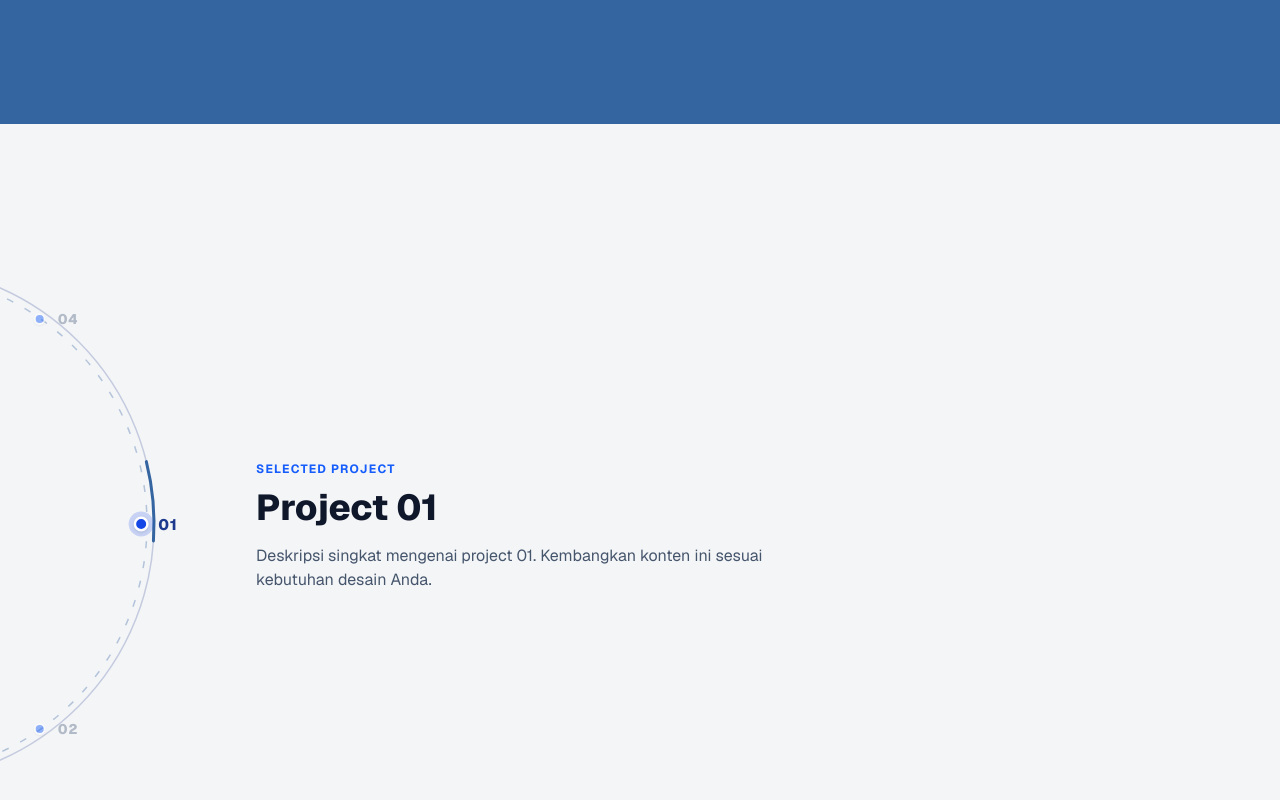
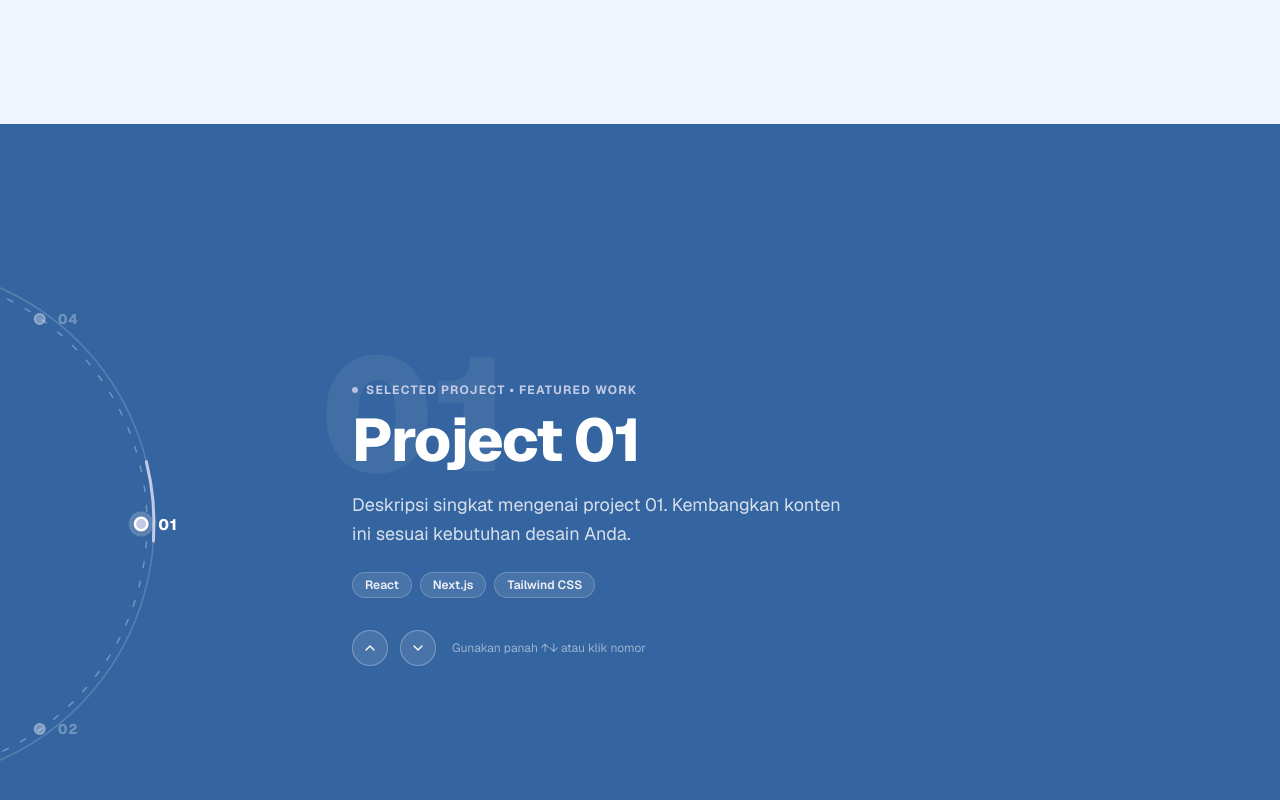
Before and after one commit to YogaTriputra/yoga-dev, a Next.js app: page /project in a window 1280 px wide. Shown: the part 676-1476 px from the top of the page. Built offline with nearby package versions, Linux system fonts and the light colour scheme.

Commit message:
make transition project

```diff
--- a/app/project/page.tsx
+++ b/app/project/page.tsx
@@ -1,33 +1,110 @@
 "use client";
 
-import { Sparkles } from "lucide-react";
-import { useState } from "react";
-import { motion } from "motion/react";
+import { Sparkles, ChevronUp, ChevronDown } from "lucide-react";
+import { useState, useEffect, useCallback } from "react";
+import { motion, AnimatePresence } from "motion/react";
 
-const projects = [
-    { number: "01", title: "Project 01" },
-    { number: "02", title: "NutritionBot" },
-    { number: "03", title: "NeoRain" },
-    { number: "04", title: "TukangAja" }
+interface ProjectItem {
+  number: string;
+  title: string;
+  category: string;
+  description: string;
+  tags?: string[];
+}
+
+const projects: ProjectItem[] = [
+  {
+    number: "01",
+    title: "Project 01",
+    category: "Featured Work",
+    description:
+      "Deskripsi singkat mengenai project 01. Kembangkan konten ini sesuai kebutuhan desain Anda.",
+    tags: ["React", "Next.js", "Tailwind CSS"],
+  },
+  {
+    number: "02",
+    title: "NutritionBot",
+    category: "AI & Health Tech",
+    description:
+      "Deskripsi singkat mengenai project 02. Kembangkan konten ini sesuai kebutuhan desain Anda.",
+    tags: ["Chatbot AI", "React", "Tailwind CSS"],
+  },
+  {
+    number: "03",
+    title: "NeoRain",
+    category: "Creative Interface",
+    description:
+      "Deskripsi singkat mengenai project 03. Kembangkan konten ini sesuai kebutuhan desain Anda.",
+    tags: ["UI/UX Design", "Motion", "TypeScript"],
+  },
+  {
+    number: "04",
+    title: "TukangAja",
+    category: "On-Demand Service",
+    description:
+      "Deskripsi singkat mengenai project 04. Kembangkan konten ini sesuai kebutuhan desain Anda.",
+    tags: ["Fullstack", "Next.js", "PostgreSQL"],
+  },
 ];
 
 export default function ProjectPage() {
   const [activeNumber, setActiveNumber] = useState("01");
+  const [direction, setDirection] = useState(1);
   const radius = 260;
   const visibleAngles = [0, 52, 180, -52];
+
   const activeIndex = projects.findIndex(
     (project) => project.number === activeNumber,
   );
+  const currentProject = projects[activeIndex] || projects[0];
 
-    const selectProject = (index: number) => {
+  const selectProject = useCallback(
+    (index: number) => {
+      if (index === activeIndex) return;
+
+      let diff = index - activeIndex;
+      if (diff === projects.length - 1) diff = -1;
+      else if (diff === -(projects.length - 1)) diff = 1;
+
+      setDirection(diff > 0 ? 1 : -1);
       setActiveNumber(projects[index].number);
+    },
+    [activeIndex],
+  );
+
+  const nextProject = useCallback(() => {
+    selectProject((activeIndex + 1) % projects.length);
+  }, [activeIndex, selectProject]);
+
+  const prevProject = useCallback(() => {
+    selectProject((activeIndex - 1 + projects.length) % projects.length);
+  }, [activeIndex, selectProject]);
+
+  // Keyboard navigation (Arrow keys)
+  useEffect(() => {
+    const handleKeyDown = (e: KeyboardEvent) => {
+      if (e.key === "ArrowDown" || e.key === "ArrowRight") {
+        nextProject();
+      } else if (e.key === "ArrowUp" || e.key === "ArrowLeft") {
+        prevProject();
+      }
     };
+    window.addEventListener("keydown", handleKeyDown);
+    return () => window.removeEventListener("keydown", handleKeyDown);
+  }, [nextProject, prevProject]);
 
   return (
     <main className="min-h-screen">
-            <section className="flex min-h-screen items-center bg-[#3565a0] px-8 text-[#f0eee9] lg:px-16">
-                <div className="mx-auto w-full max-w-7xl">
-                    <div className="inline-flex items-center gap-2 rounded-full border border-white/35 px-4 py-2 text-xs font-bold uppercase tracking-[0.18em] text-white/80">
+      {/* SECTION 1: HEADER */}
+      <section className="flex min-h-screen items-center bg-blue-50 px-8 text-[#3565a0] lg:px-16">
+        <motion.div
+          initial={{ opacity: 0, y: 24 }}
+          whileInView={{ opacity: 1, y: 0 }}
+          viewport={{ once: true, amount: 0.3 }}
+          transition={{ duration: 0.6, ease: [0.22, 1, 0.36, 1] }}
+          className="mx-auto w-full max-w-7xl"
+        >
+          <div className="inline-flex items-center gap-2 rounded-full border border-[#3565a0] px-4 py-2 text-xs font-bold uppercase tracking-[0.18em] text-[#3565a0]">
             <Sparkles className="h-4 w-4" />
             Selected Work
           </div>
@@ -37,24 +114,24 @@ export default function ProjectPage() {
               Project
             </h1>
 
-                        <span className="hidden h-20 w-px bg-white/70 sm:block" />
+            <span className="hidden h-20 w-px bg-[#3565a0] sm:block" />
 
-                        <p className="text-xl font-bold leading-tight text-[#c3cae5] lg:text-2xl">
+            <p className="text-xl font-bold leading-tight text-slate-700 lg:text-2xl">
               Things <br /> I&apos;ve Built
             </p>
 
-                        <div className="mt-5 h-0.5 w-16 bg-[#c3cae5]" />
+            <div className="mt-5 h-0.5 w-16 bg-slate-700" />
 
-                        <p className="mt-6 max-w-md text-base leading-7 text-white/80 lg:text-lg">
+            <p className="mt-6 max-w-md text-base leading-7 text-slate-700 lg:text-lg">
               A collection of projects I&apos;ve built, designed, and explored
               throughout my journey as an Informatics student.
             </p>
           </div>
-                </div>
+        </motion.div>
       </section>
 
-            {/* page putih/project */}
-            <section className="relative flex min-h-screen w-full items-center bg-[#f4f5f7] px-8 py-20 text-slate-800 lg:px-16">
+      {/* SECTION 2: CIRCULAR CAROUSEL & PROJECT DETAILS */}
+      <section className="relative flex min-h-screen w-full items-center bg-[#3565a0] px-8 py-20 text-white lg:px-16 overflow-hidden">
         {/* busur lingkaran */}
         <div
           className="pointer-events-none absolute left-0 top-1/2 flex items-center justify-center rounded-full"
@@ -74,7 +151,7 @@ export default function ProjectPage() {
               cy={radius}
               r={radius - 2}
               fill="none"
-                            stroke="rgba(30, 58, 138, 0.22)"
+              stroke="rgba(255, 255, 255, 0.18)"
               strokeWidth="1.5"
             />
             <circle
@@ -82,7 +159,7 @@ export default function ProjectPage() {
               cy={radius}
               r={radius - 9}
               fill="none"
-                            stroke="rgba(53, 101, 160, 0.34)"
+              stroke="rgba(255, 255, 255, 0.3)"
               strokeWidth="1.5"
               strokeDasharray="7 13"
               className="animate-orbit-line"
@@ -93,7 +170,7 @@ export default function ProjectPage() {
               cy={radius}
               r={radius - 2}
               fill="none"
-                            stroke="#3565a0"
+              stroke="#c3cae5"
               strokeWidth="3"
               strokeLinecap="round"
               strokeDasharray="80 1545"
@@ -141,15 +218,17 @@ export default function ProjectPage() {
                 }}
               >
                 <div
-                                    className={`h-3 w-3 rounded-full border-2 border-white shadow-sm transition-all duration-300 ${isActive
-                                            ? "scale-125 bg-blue-700 ring-4 ring-blue-700/20"
-                                            : "bg-blue-600 group-hover:scale-110"
+                  className={`h-3 w-3 rounded-full border-2 border-white shadow-sm transition-all duration-300 ${
+                    isActive
+                      ? "scale-125 bg-[#c3cae5] ring-4 ring-white/20"
+                      : "bg-white/70 group-hover:scale-110"
                   }`}
                 />
                 <span
-                                    className={`text-sm font-extrabold tracking-wider transition-colors duration-300 ${isActive
-                                            ? "text-blue-900 scale-110"
-                                            : "text-slate-500 group-hover:text-blue-700"
+                  className={`text-sm font-extrabold tracking-wider transition-colors duration-300 ${
+                    isActive
+                      ? "text-white scale-110"
+                      : "text-white/65 group-hover:text-white"
                   }`}
                   style={{
                     transform: "none",
@@ -162,18 +241,187 @@ export default function ProjectPage() {
           })}
         </div>
 
-                {/* ⚪ 3. KONTEN DETAIL PROJECT (DI SISI KANAN BUSUR) */}
-                <div className="ml-48 max-w-xl">
-                    <span className="text-xs font-bold uppercase tracking-widest text-blue-600">
-                        Selected Project
+        {/* ⚪ KONTEN DETAIL PROJECT DENGAN ANIMASI TEKS */}
+        <div className="relative z-10 ml-44 sm:ml-56 md:ml-64 lg:ml-72 max-w-xl min-h-[260px] flex flex-col justify-center">
+          {/* Subtle background number watermark */}
+          <div className="pointer-events-none absolute -left-8 -top-12 select-none overflow-hidden opacity-[0.06]">
+            <AnimatePresence mode="wait" custom={direction}>
+              <motion.span
+                key={`num-bg-${activeNumber}`}
+                custom={direction}
+                initial={{ opacity: 0, y: direction > 0 ? 30 : -30, scale: 0.9 }}
+                animate={{ opacity: 1, y: 0, scale: 1 }}
+                exit={{ opacity: 0, y: direction > 0 ? -30 : 30, scale: 0.9 }}
+                transition={{ duration: 0.4, ease: [0.16, 1, 0.3, 1] }}
+                className="block text-[120px] sm:text-[160px] font-black leading-none text-white"
+              >
+                {activeNumber}
+              </motion.span>
+            </AnimatePresence>
+          </div>
+
+          <AnimatePresence mode="wait" custom={direction}>
+            <motion.div
+              key={activeNumber}
+              custom={direction}
+              initial="enter"
+              animate="center"
+              exit="exit"
+              variants={{
+                enter: (dir: number) => ({
+                  opacity: 0,
+                  y: dir > 0 ? 28 : -28,
+                  filter: "blur(6px)",
+                }),
+                center: {
+                  opacity: 1,
+                  y: 0,
+                  filter: "blur(0px)",
+                  transition: {
+                    duration: 0.45,
+                    ease: [0.16, 1, 0.3, 1],
+                    staggerChildren: 0.07,
+                  },
+                },
+                exit: (dir: number) => ({
+                  opacity: 0,
+                  y: dir > 0 ? -22 : 22,
+                  filter: "blur(4px)",
+                  transition: {
+                    duration: 0.25,
+                    ease: [0.16, 1, 0.3, 1],
+                  },
+                }),
+              }}
+              className="relative flex flex-col"
+            >
+              {/* Category / Subtitle */}
+              <motion.div
+                variants={{
+                  enter: (dir: number) => ({
+                    opacity: 0,
+                    y: dir > 0 ? 12 : -12,
+                  }),
+                  center: {
+                    opacity: 1,
+                    y: 0,
+                    transition: { duration: 0.4, ease: [0.16, 1, 0.3, 1] },
+                  },
+                  exit: { opacity: 0, transition: { duration: 0.15 } },
+                }}
+                className="flex items-center gap-2"
+              >
+                <span className="h-1.5 w-1.5 rounded-full bg-[#c3cae5] animate-pulse" />
+                <span className="text-xs font-bold uppercase tracking-widest text-[#c3cae5]">
+                  Selected Project &bull; {currentProject.category}
                 </span>
-                    <h2 className="mt-2 text-4xl font-extrabold text-slate-900">
-                        {projects.find((p) => p.number === activeNumber)?.title}
-                    </h2>
-                    <p className="mt-4 text-base text-slate-600">
-                        Deskripsi singkat mengenai project {activeNumber}. Kembangkan konten ini sesuai kebutuhan desain Anda.
-                    </p>
+              </motion.div>
 
+              {/* Title with overflow-hidden mask reveal */}
+              <div className="mt-2 overflow-hidden py-1">
+                <motion.h2
+                  variants={{
+                    enter: (dir: number) => ({
+                      opacity: 0,
+                      y: dir > 0 ? 35 : -35,
+                      filter: "blur(4px)",
+                    }),
+                    center: {
+                      opacity: 1,
+                      y: 0,
+                      filter: "blur(0px)",
+                      transition: {
+                        duration: 0.5,
+                        ease: [0.16, 1, 0.3, 1],
+                      },
+                    },
+                    exit: (dir: number) => ({
+                      opacity: 0,
+                      y: dir > 0 ? -28 : 28,
+                      filter: "blur(4px)",
+                      transition: {
+                        duration: 0.22,
+                        ease: [0.16, 1, 0.3, 1],
+                      },
+                    }),
+                  }}
+                  className="text-4xl sm:text-5xl lg:text-6xl font-extrabold text-white tracking-tight"
+                >
+                  {currentProject.title}
+                </motion.h2>
+              </div>
+
+              {/* Description */}
+              <motion.p
+                variants={{
+                  enter: (dir: number) => ({
+                    opacity: 0,
+                    y: dir > 0 ? 16 : -16,
+                  }),
+                  center: {
+                    opacity: 1,
+                    y: 0,
+                    transition: {
+                      duration: 0.45,
+                      ease: [0.16, 1, 0.3, 1],
+                    },
+                  },
+                  exit: { opacity: 0, transition: { duration: 0.15 } },
+                }}
+                className="mt-4 text-sm sm:text-base md:text-lg leading-relaxed text-white/80 max-w-lg"
+              >
+                {currentProject.description}
+              </motion.p>
+
+              {/* Tags */}
+              {currentProject.tags && (
+                <motion.div
+                  variants={{
+                    enter: { opacity: 0, y: 14 },
+                    center: {
+                      opacity: 1,
+                      y: 0,
+                      transition: { duration: 0.4, ease: [0.16, 1, 0.3, 1] },
+                    },
+                    exit: { opacity: 0, transition: { duration: 0.15 } },
+                  }}
+                  className="mt-6 flex flex-wrap items-center gap-2"
+                >
+                  {currentProject.tags.map((tag) => (
+                    <span
+                      key={tag}
+                      className="rounded-full border border-white/20 bg-white/10 px-3 py-1 text-xs font-semibold text-white/90 backdrop-blur-sm"
+                    >
+                      {tag}
+                    </span>
+                  ))}
+                </motion.div>
+              )}
+            </motion.div>
+          </AnimatePresence>
+
+          {/* Quick navigation controls */}
+          <div className="mt-8 flex items-center gap-3">
+            <button
+              type="button"
+              onClick={prevProject}
+              aria-label="Previous project"
+              className="group flex h-9 w-9 items-center justify-center rounded-full border border-white/30 bg-white/10 text-white backdrop-blur-sm transition-all hover:bg-white hover:text-[#3565a0] active:scale-95 cursor-pointer"
+            >
+              <ChevronUp className="h-4 w-4 transition-transform group-hover:-translate-y-0.5" />
+            </button>
+            <button
+              type="button"
+              onClick={nextProject}
+              aria-label="Next project"
+              className="group flex h-9 w-9 items-center justify-center rounded-full border border-white/30 bg-white/10 text-white backdrop-blur-sm transition-all hover:bg-white hover:text-[#3565a0] active:scale-95 cursor-pointer"
+            >
+              <ChevronDown className="h-4 w-4 transition-transform group-hover:translate-y-0.5" />
+            </button>
+            <span className="text-xs text-white/50 pl-1 select-none">
+              Gunakan panah &uarr;&darr; atau klik nomor
+            </span>
+          </div>
         </div>
       </section>
     </main>
```
Lines whose indentation alone changed are shown as unchanged.
